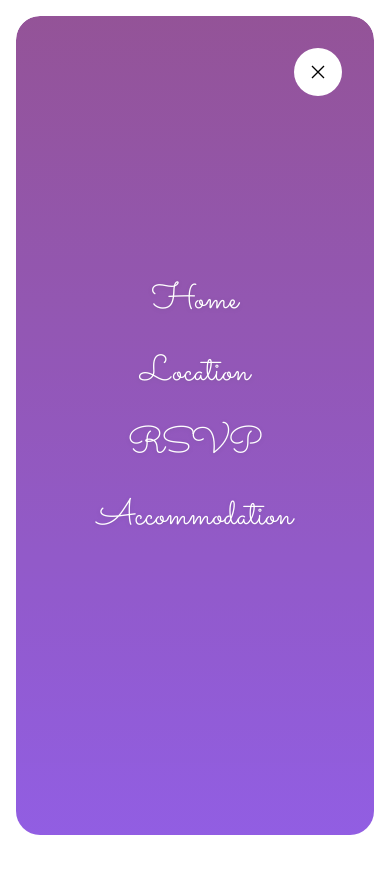
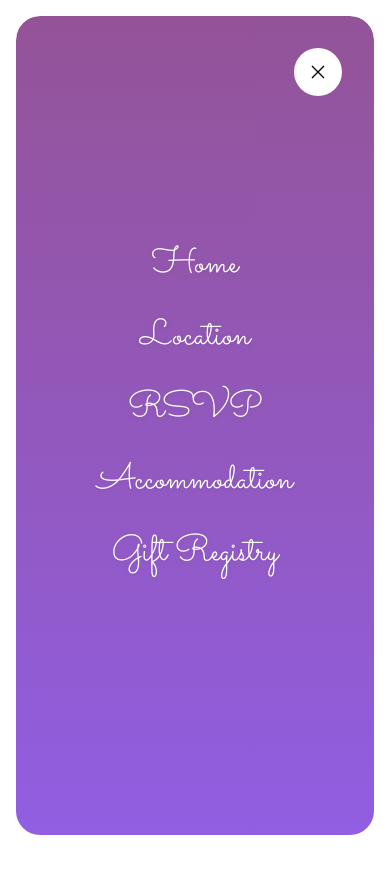
Before and after one commit to jamaspy/jamesandkylie, a Next.js app: page / in a window 390 px wide. Both pictures are taken after a click on the button 318 px from the left and 72 px from the top of the page. Built offline with nearby package versions, Linux system fonts and the light colour scheme.

Commit message:
add gift to mobile menu

```diff
--- a/components/RoundedWrapper.jsx
+++ b/components/RoundedWrapper.jsx
@@ -64,14 +64,15 @@ const RoundedWrapper = ({ children }) => {
                 Accommodation
               </a>
             </Link>
-            {/* <Link passHref href={"/location"}>
-              <a
-                onClick={() => setIsOpen(false)}
-                className="text-white text-4xl mb-8 hover:font-semibold drop-shadow"
-              >
-                Menu
-              </a>
-            </Link> */}
+            <a
+              href="https://www.hitchd.com/jamesandkylie"
+              target="_blank"
+              rel="noreferrer"
+              onClick={() => setIsOpen(false)}
+              className="text-white text-4xl mb-8 hover:font-semibold drop-shadow"
+            >
+              Gift Registry
+            </a>
           </div>
         </Transition>
       </div>
```
